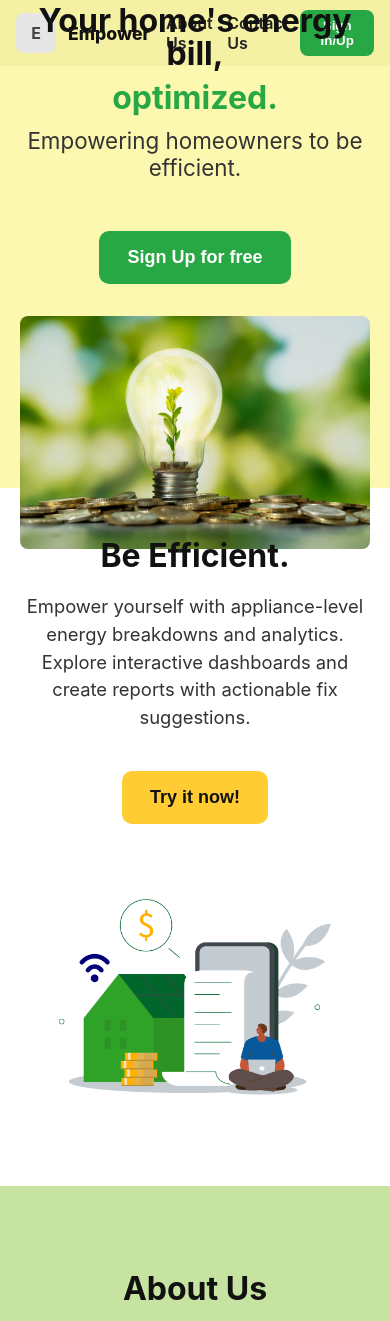
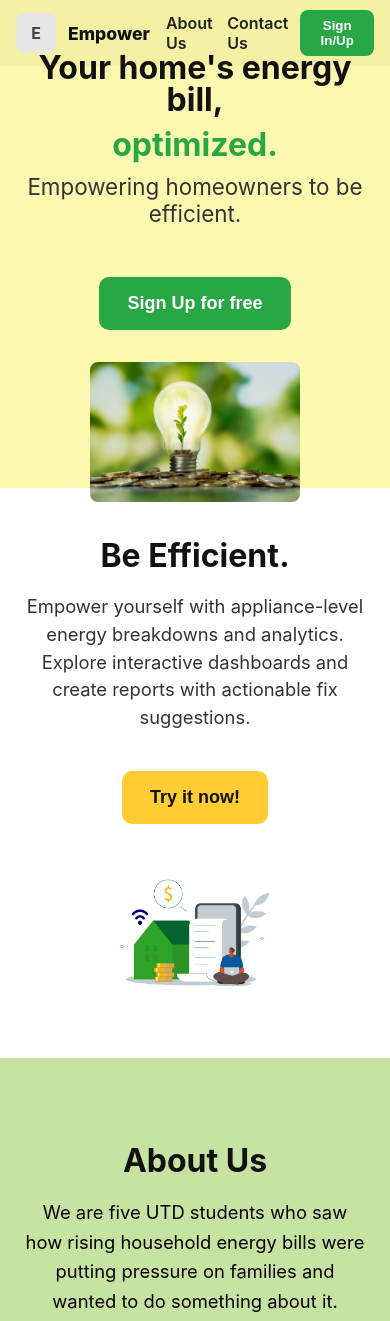
Before and after one commit to jiejen/empower, a React (Create React App) app in the folder empower/: page / in a window 390 px wide. Shown: the top 1321 px of the page. Built offline with nearby package versions, Linux system fonts and the light colour scheme; no server answers.

Commit message:
made images on landing page flexible with screen size

```diff
--- a/empower/src/frontend/pages/Home.css
+++ b/empower/src/frontend/pages/Home.css
@@ -145,10 +145,16 @@
 }
 
 .hero-image2 {
-  max-width: 110%;
+  max-width: 100%;
   height: auto;
   display: block;
   border-radius: 8px;
+}
+
+@media (max-width: 800px) {
+  .hero-image, .hero-image2 {
+    max-width: 60%; /* Adjust max-width for smaller screens */
+  }
 }
 
 /* Responsive */
```
